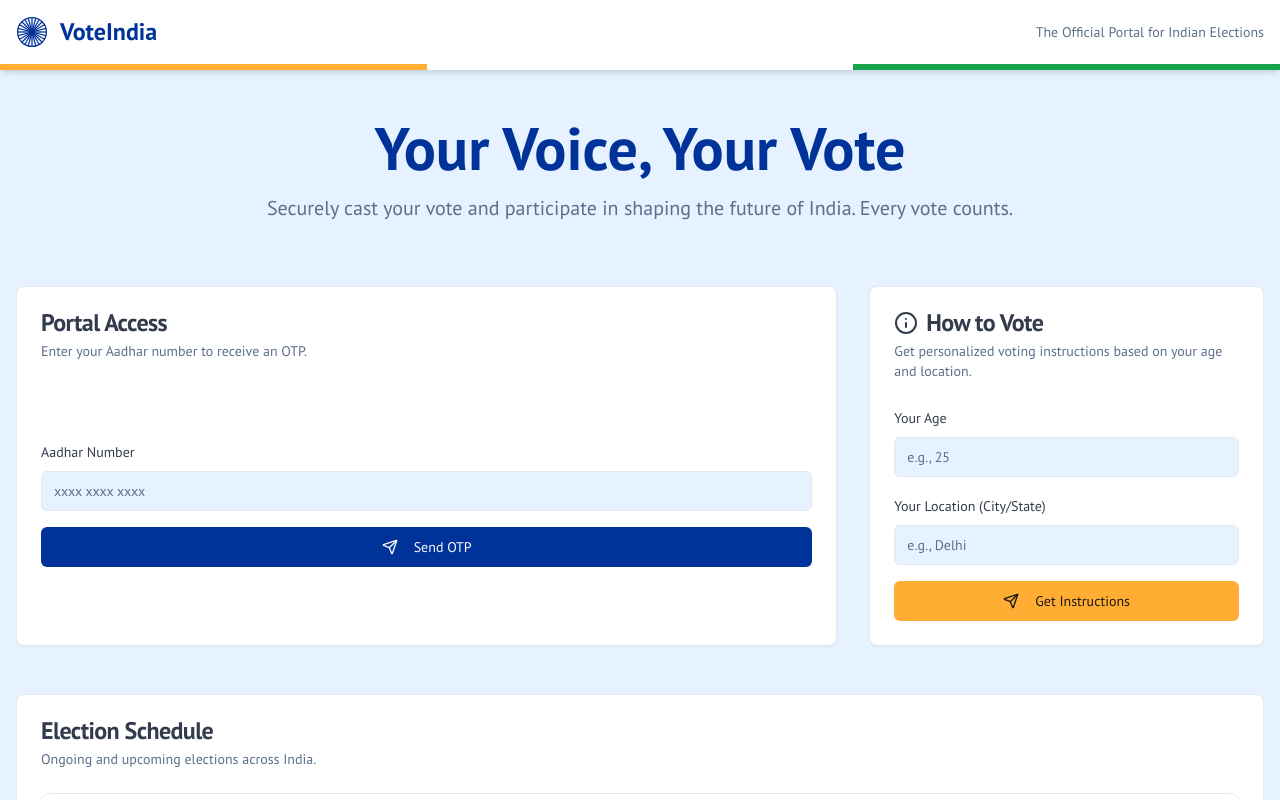
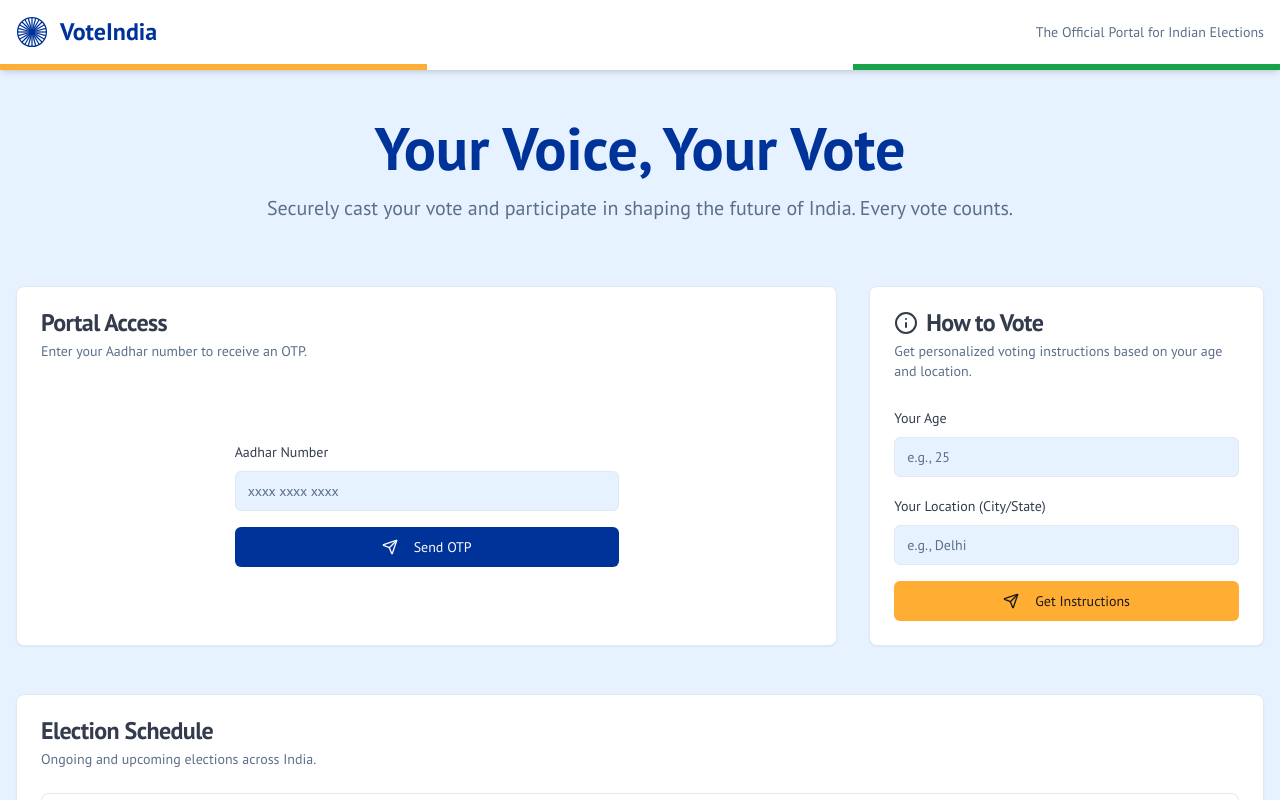
Before and after one commit to ShashankMudg/Your-Voice-Your-Vote, a Next.js app: page / in a window 1280 px wide. Shown: the top 800 px of the page. Built offline with nearby package versions, Linux system fonts and the light colour scheme; what @genkit-ai/googleai, genkit would draw is missing.

Commit message:
Still it is not in the middle please correct it shift it slightly up

```diff
--- a/src/components/auth-form.tsx
+++ b/src/components/auth-form.tsx
@@ -13,8 +13,8 @@ export default function AuthForm() {
         <CardTitle>Portal Access</CardTitle>
         <CardDescription>Enter your Aadhar number to receive an OTP.</CardDescription>
       </CardHeader>
-      <CardContent className="flex-grow flex flex-col justify-center">
-        <div className="flex-grow flex flex-col justify-center">
+      <CardContent className="flex-grow flex flex-col items-center justify-center">
+        <div className="w-full max-w-sm">
           <form className="space-y-4">
             <div className="space-y-2">
               <Label htmlFor="aadhar-login">Aadhar Number</Label>
```
